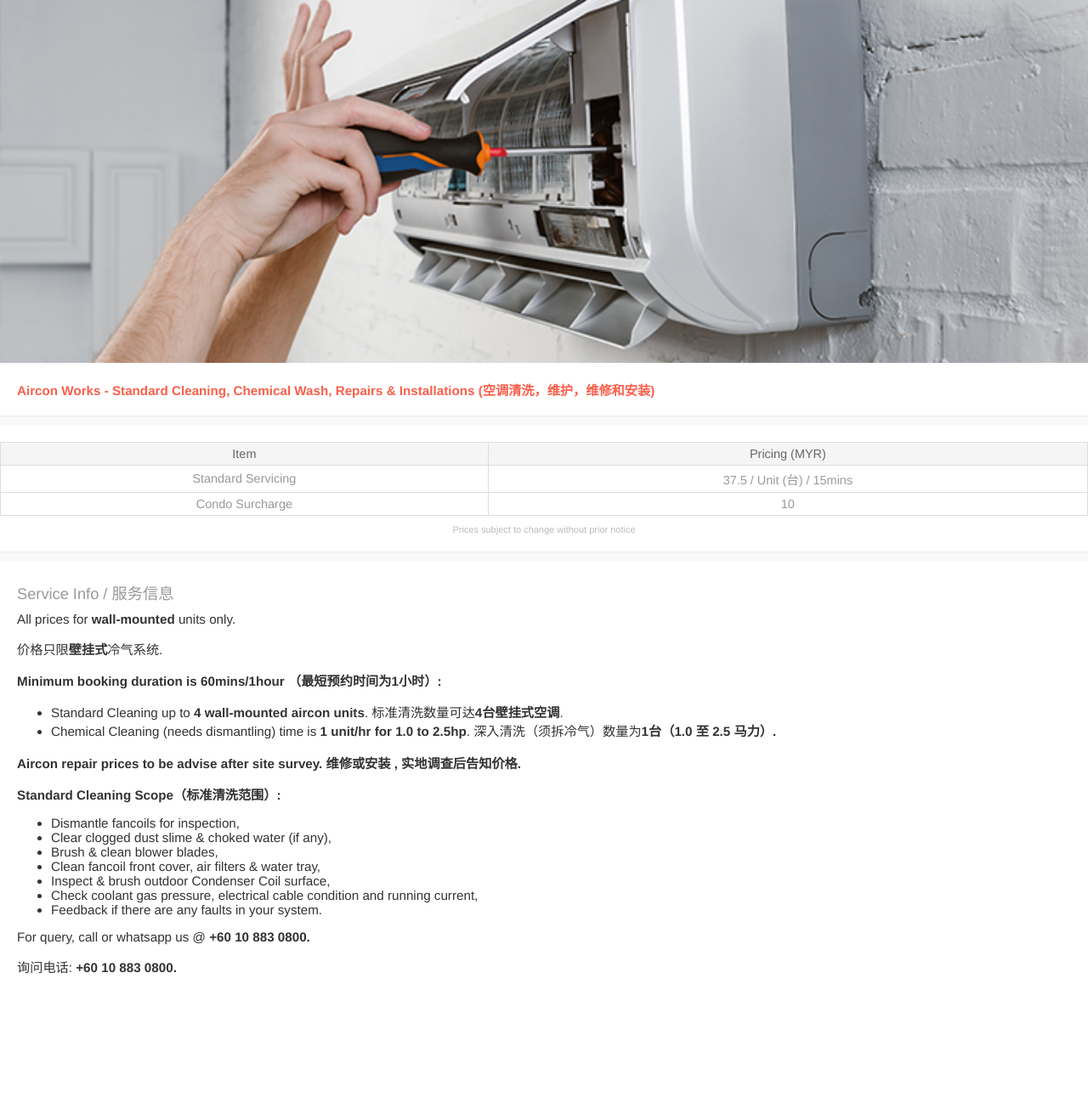
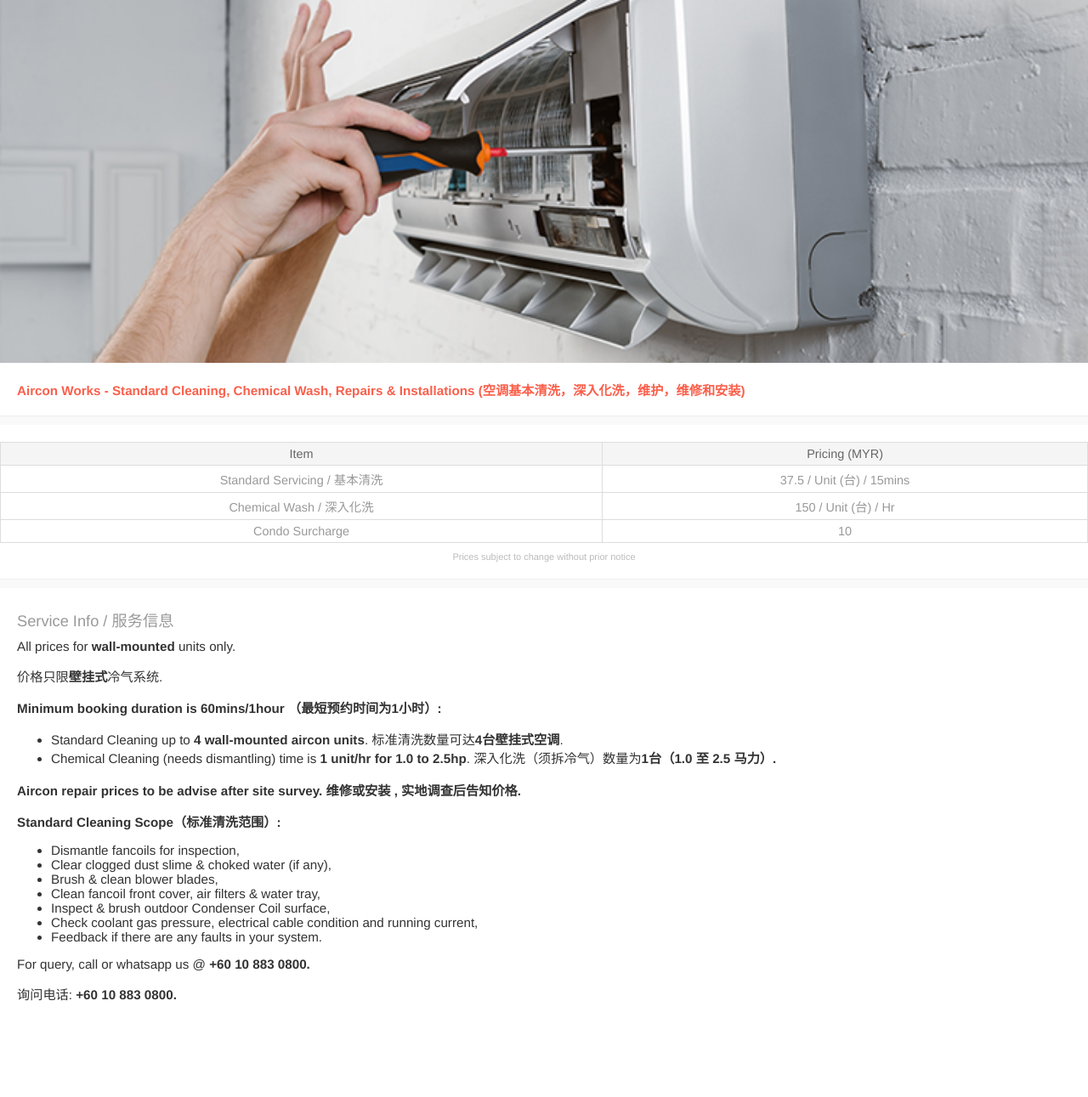
Before and after one commit to blooms-singapore/pages, a Jekyll site: the page built from en/services/myr/aircon.html, in a window 1280 px wide. Shown: the whole page at 85% size. Built offline with Jekyll 4.4.1, drawn with Linux system fonts in a browser that asks for light colours; before the commit the page ends 1259 px from its top, so only the background shows below that.

Commit message:
Update aircon.html

```diff
--- a/en/services/myr/aircon.html
+++ b/en/services/myr/aircon.html
@@ -1,5 +1,5 @@
 ---
-subtitle: Aircon Works - Standard Cleaning, Chemical Wash, Repairs & Installations (空调清洗，维护，维修和安装)
+subtitle: Aircon Works - Standard Cleaning, Chemical Wash, Repairs & Installations (空调基本清洗，深入化洗，维护，维修和安装)
 layout: service
 ---
 
@@ -13,11 +13,14 @@ layout: service
     </thead>
     <tbody>
       <tr>
-        <td>Standard Servicing</td>
+        <td>Standard Servicing / 基本清洗</td>
         <td>37.5<span> / Unit (台)<span> / 15mins</span></td>
       </tr>
       <tr>
-        <td>Condo Surcharge</td>
+        <td>Chemical Wash / 深入化洗</td>
+        <td>150<span> / Unit (台)<span> / Hr</span></td>
+      </tr>
+       <td>Condo Surcharge</td>
         <td>10</td>
       </tr>
     </tbody>
@@ -41,7 +44,7 @@ layout: service
         <strong>Minimum booking duration is 60mins/1hour （最短预约时间为1小时）:</strong>
         <ul>
           <li>Standard Cleaning up to <strong>4 wall-mounted aircon units</strong>. 标准清洗数量可达<strong>4台壁挂式空调</strong>.</li>
-          <li>Chemical Cleaning (needs dismantling) time is <strong>1 unit/hr for 1.0 to 2.5hp</strong>. 深入清洗（须拆冷气）数量为<strong>1台（1.0 至 2.5 马力）.</strong></li>
+          <li>Chemical Cleaning (needs dismantling) time is <strong>1 unit/hr for 1.0 to 2.5hp</strong>. 深入化洗（须拆冷气）数量为<strong>1台（1.0 至 2.5 马力）.</strong></li>
     </ul>
       <p>
        <p>
```
